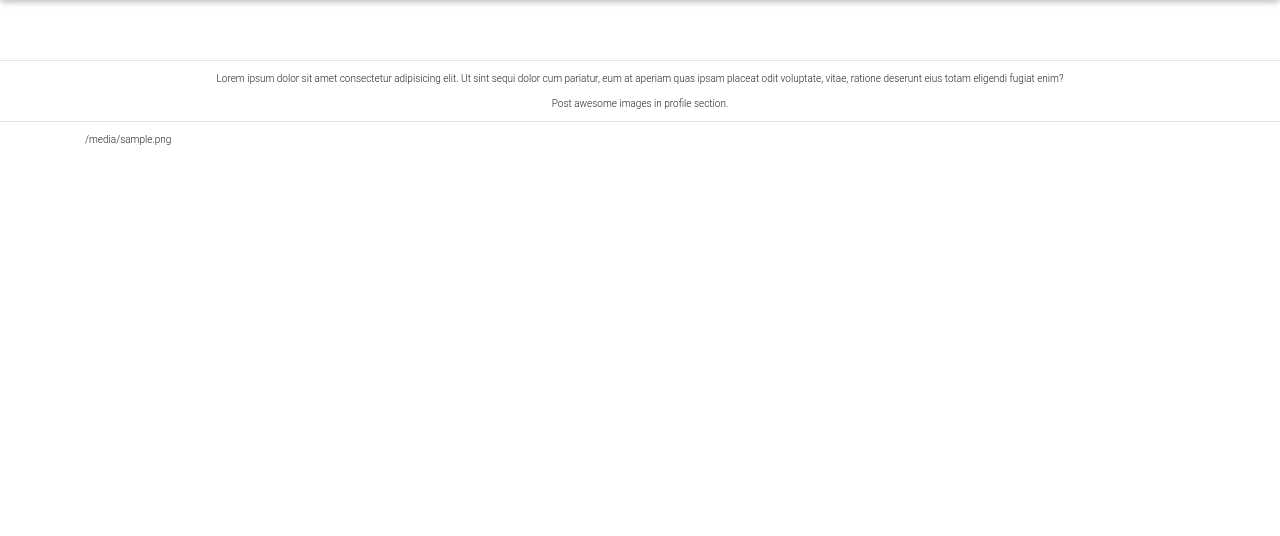
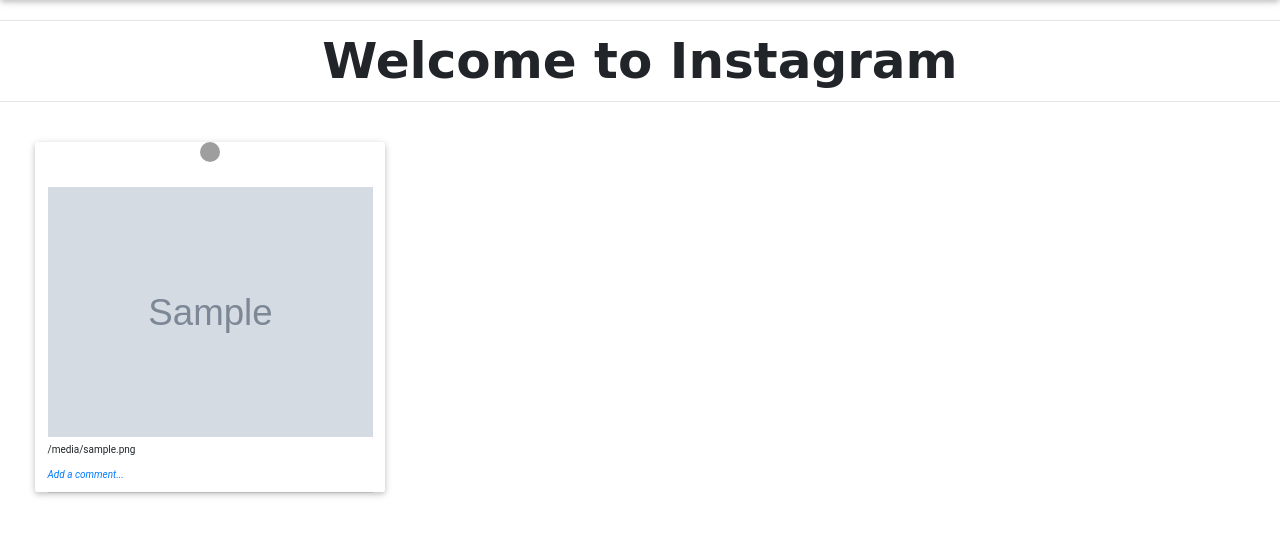
Before and after one commit to Kibet1816/Instagram, a Django app: template app/templates/all-templates/home.html in a window 1280 px wide. Shown: the part 62-598 px from the top of the page. Run offline with Django 3.2, Linux system fonts and the light colour scheme; the template is opened without the code that fills it: most values are stand-ins (such as "Sample title", 1, 10 or a date in 2020); grey boxes marked "Sample" are stand-in pictures; parts of the project's set-up code (start-up, migrations or seed data) failed here and were passed over; some libraries are stand-ins or nearby versions; grey boxes are pictures that could not be loaded.

Commit message:
Final changes

```diff
--- a/app/forms.py
+++ b/app/forms.py
@@ -6,4 +6,4 @@
 class ImageForm(forms.ModelForm):
     class Meta:
         model = Image
-        exclude = ['image_name', 'profile']
+        exclude = ['image_name', 'profile','likes']
--- a/app/templates/all-templates/home.html
+++ b/app/templates/all-templates/home.html
@@ -1,18 +1,39 @@
 {% extends 'all-templates/base.html' %}
 
 {% block content %}
-<br><br>
 <hr>
-<p class="text-center" >Lorem ipsum dolor sit amet consectetur adipisicing elit. Ut sint sequi dolor cum pariatur, eum at aperiam quas ipsam placeat odit voluptate, vitae, ratione deserunt eius totam eligendi fugiat enim?</p>
-<p class="text-center">Post awesome images in profile section.</p>
-<hr>
-{% for image_item in images %}
-<div class="container">
-    <div class="row">
-        <div class="col-md-4">
-            {{image_item.image}}
-        </div>
-    </div>
-</div>
-{% endfor %}
-{% endblock %}
+<div class="welcome"><h1 class="text-center">Welcome to Instagram</h1 ></div>
+
+    <hr>
+    <style>
+        .welcome h1{
+            font-family:'Kaushan Script', cursive;
+            font-weight: 700;
+            font-size: 50px;
+        }
+    </style>
+    <br><br>
+    <div class="wrapper-grid">
+        {% for image_item in images %}
+        <div class="card" style="height: 350px; margin-bottom: 10px;" >
+            <div class="card-title">
+                <img class="rounded-circle account-img" src="/media/images/anonymous.png"  style="height: 20px; width:20px; margin-bottom: 5px;">
+                <small class="text-muted"></small>
+            </div>
+            <div class="card-body">
+                <img class="img-fluid" src='{{image_item.image.url}}'>
+                <h2><a class="article-title" href="#"></a></h2>
+                <p class="article-content">{{image_item.image_caption}}</p>
+
+                <a href=" #">
+
+                    <i class="far fa-comment">Add a comment...</i></a>
+                    <a href="">
+                        <i class="far fa-heart"></i></a>
+                        <hr>
+                    </div>
+                </div>
+                {% endfor %}
+            </div>
+
+            {% endblock %}
--- a/app/templates/all-templates/index.html
+++ b/app/templates/all-templates/index.html
@@ -17,11 +17,6 @@
         <img src="/media/images/download.jpeg" alt="" style="align-content: center;" >
     </div>
     <hr>
-    <div class="lorem">
-        <p class="text-center" >Lorem ipsum dolor sit amet consectetur adipisicing elit. Commodi unde quia minima in laboriosam, ab repellendus earum modi neque aliquid totam, illo at dolorem cumque sint, maxime dignissimos. Provident, fugiat!</p>
-        <p class="text-center" >Lorem ipsum dolor sit amet consectetur adipisicing elit. Commodi unde quia minima in laboriosam, ab repellendus earum modi neque aliquid totam, illo at dolorem cumque sint, maxime dignissimos. Provident, fugiat!</p>
-    </div>
-    <hr>
     <div class="sign" style="text-align: center;" >
         <a href="/accounts/register/"><button class = 'btn btn-lg btn btn-info '>Sign up</button></a>
         <a href="/accounts/login/"><button class = 'btn btn-lg btn btn-success'  >Sign in</button></a>
--- a/app/templates/navbar.html
+++ b/app/templates/navbar.html
@@ -44,10 +44,10 @@
       <a class="nav-link dropdown-toggle" id="navbarDropdownMenuLink" data-toggle="dropdown"
       aria-haspopup="true" aria-expanded="false"><p>Account</p></a>
       <div class="dropdown-menu dropdown-primary" aria-labelledby="navbarDropdownMenuLink">
-        <a class="dropdown-item" href="{% url 'index' %}"><p>Home</p></a>
+        <a class="dropdown-item" href="{% url 'home' %}"><p>Home</p></a>
         <a class="dropdown-item" href="/accounts/password/change"><p>Change password</p></a>
-        <a class="dropdown-item" href="{% url 'profile' %}"><p>View Profile</p></a>
-        <a class="dropdown-item" href="logout/"><p>Logout</p></a>
+        <a class="dropdown-item" href="{% url 'profile' username=user %}"><p>View Profile</p></a>
+        <a class="dropdown-item" href="/logout"><p>Logout</p></a>
       </div>
     </div>
     <style>
--- a/app/templates/registration/base.html
+++ b/app/templates/registration/base.html
@@ -10,6 +10,7 @@
         {% bootstrap_css %}
     <link href="https://cdnjs.cloudflare.com/ajax/libs/mdbootstrap/4.8.7/css/mdb.min.css" rel="stylesheet">
     <link href="https://cdnjs.cloudflare.com/ajax/libs/twitter-bootstrap/4.3.1/css/bootstrap.min.css" rel="stylesheet">
+    <link href="https://fonts.googleapis.com/css?family=Kaushan+Script&display=swap" rel="stylesheet">
     <link rel="stylesheet" href="{% static 'css/base.css' %}">
     {% endblock %}
 </head>
--- a/app/templates/registration/registration_form.html
+++ b/app/templates/registration/registration_form.html
@@ -17,11 +17,11 @@
         </div>
         <div class="panel-body">
 
-          <form action="/accounts/register/" method="post" >
+          <form action="/accounts/register/" method="POST" >
             {% csrf_token %}
             {% bootstrap_form form %}
             <div class="form-group">
-              <a href="{% url 'index' %}"><button class="btn btn-primary btn-md" >Sign Up</button></a>
+              <a href="{% url 'index' %}"><input type="submit" class="btn btn-primary btn-md" value="Sign Up"></a>
             </div>
 
             <input type="hidden" name="next" value="{{next}}">
--- a/app/urls.py
+++ b/app/urls.py
@@ -1,14 +1,15 @@
+from django.conf.urls import url
+from . import views
 from django.conf import settings
-from django.conf.urls import url
 from django.conf.urls.static import static
-from . import views
+from django.contrib.auth import views as auth_views
 
 urlpatterns = [
-    url('^$', views.index, name='home'),
-    url('^home/$', views.homepage, name='index'),
-    url('^accounts/profile/upload/', views.image_upload, name='upload'),
-    url('^accounts/profile/$', views.profile, name='profile'),
-    url('^accounts/profile/upload_image/$', views.upload_image, name='upload_image'),
+    url(r'^$', views.index, name='index'),
+    url(r'^accounts/profile/upload/', views.image_upload, name='upload'),
+    url(r'accounts/profile/(?P<username>\w+)', views.profile, name='profile'),
+    url('profile/', views.homepage, name='home'),
+    url(r'^logout/$',auth_views.logout,{"next_page":'/'}),
 ]
 
 if settings.DEBUG:
--- a/project/urls.py
+++ b/project/urls.py
@@ -21,5 +21,5 @@
     url(r'^admin/', admin.site.urls),
     url(r'', include('app.urls')),
     url(r'^accounts/', include('registration.backends.simple.urls')),
-    url(r'logout/$', views.logout, {"next_page": '/'})
+    url(r'^logout/$',views.logout,{"next_page":'/'}),
 ]
--- a/static/css/base.css
+++ b/static/css/base.css
@@ -19,3 +19,14 @@
     font-size: 30px;
     color: black;
 }
+.profile-img {
+    display: flex;
+    justify-content: center;
+    float: left;
+    margin-left: 50px;
+}
+
+.profile-img img {
+    border-radius: 10rem;
+    height: 130px;
+}
```
Also changed, not shown: app/models.py (+20 -8 lines), app/templates/all-templates/profile.html (+16 -3 lines), app/views.py (+15 -10 lines), app/migrations/0008_profile_bio.py (added), app/migrations/0009_auto_20190731_1456.py (added).
